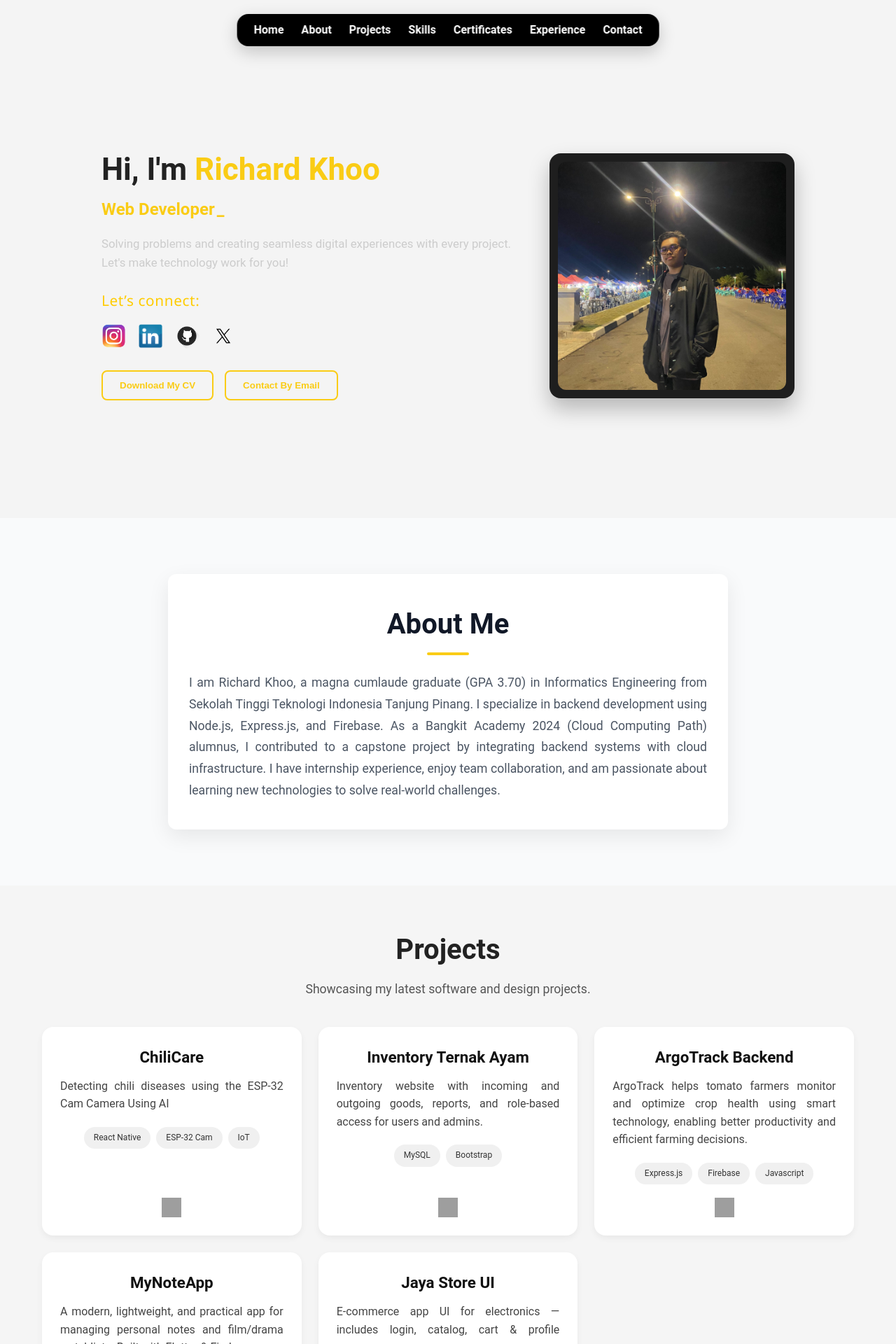
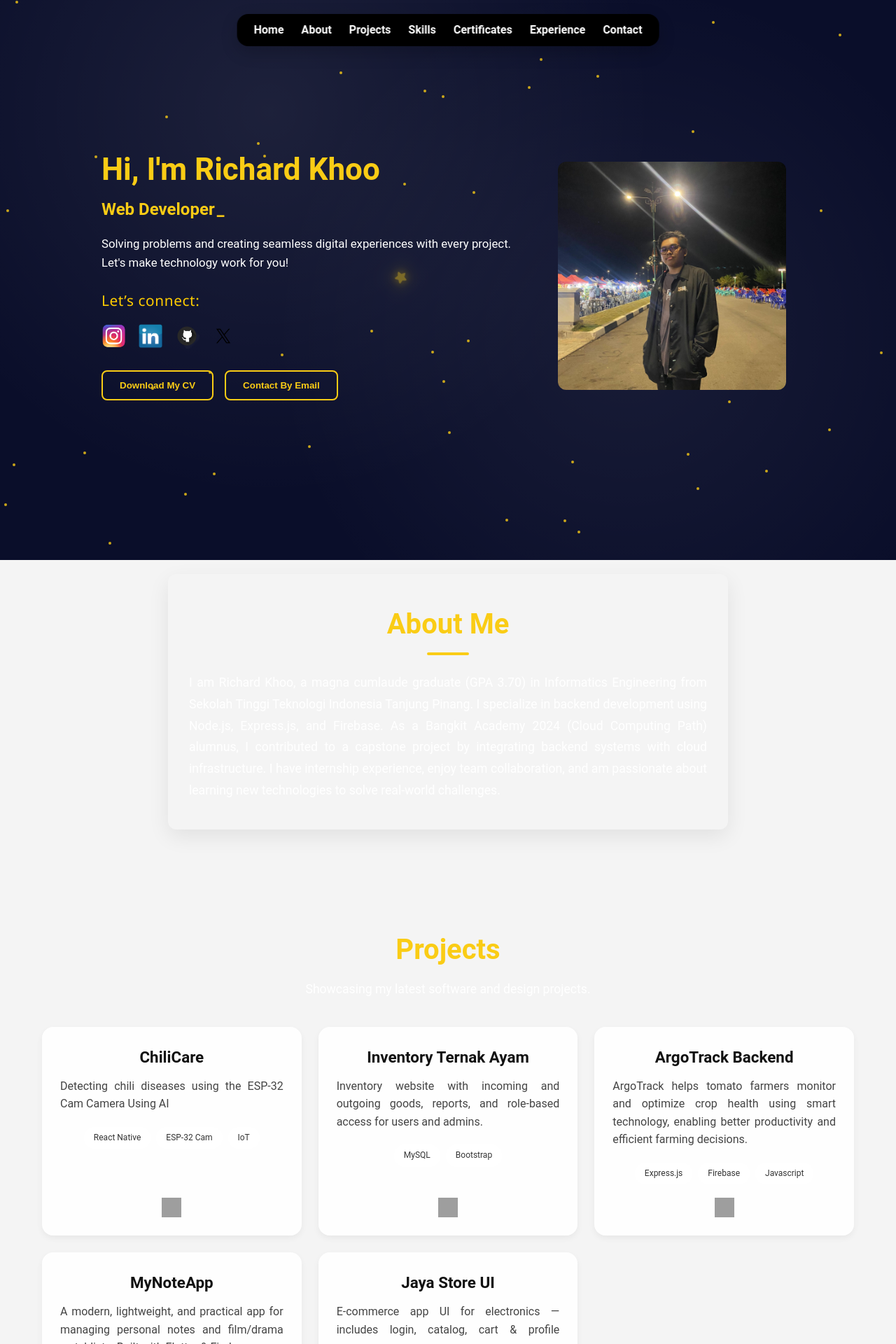
Before and after one commit to Catkoo/Richard-Khoo_React, a React (Vite) app: page / in a window 1280 px wide. Shown: the top 1920 px of the page at 70% size. Built offline with nearby package versions, Linux system fonts and the light colour scheme; grey boxes are pictures that could not be loaded.

Commit message:
Update UI

```diff
--- a/css/styles.css
+++ b/css/styles.css
@@ -21,6 +21,7 @@ html {
 section {
     scroll-margin-top: 100px;
 }
+
 
 /* Navbar */
 .navbar {
@@ -115,6 +116,7 @@ section {
     font-size: 2.75rem;
     font-weight: bold;
     line-height: 1.2;
+    color: #facc15;
 }
 
 .main-title span {
@@ -131,7 +133,7 @@ section {
 .intro {
     font-size: 1.05rem;
     margin-bottom: 1.25rem;
-    color: #ccc;
+    color: #fff;
     line-height: 1.6;
 }
 
@@ -203,11 +205,7 @@ section {
 .tilt-box {
     flex: 1 1 300px;
     max-width: 350px;
-    /* Ukuran dikurangi */
-    background: #1e1e1e;
-    border-radius: 1rem;
     padding: 0.75rem;
-    box-shadow: 0 15px 30px rgba(0, 0, 0, 0.25);
     transition: transform 0.4s ease;
 }
 
@@ -233,8 +231,6 @@ section {
 /* About Section */
 .about {
     padding: 80px 20px;
-    background-color: #f9fafb;
-    /* Warna abu terang */
     width: 100%;
     display: flex;
     justify-content: center;
@@ -242,7 +238,6 @@ section {
 }
 
 .about-content {
-    background: white;
     border-radius: 12px;
     padding: 40px 30px;
     max-width: 800px;
@@ -256,6 +251,7 @@ section {
     text-align: center;
     color: #111827;
     position: relative;
+    color: #facc15;
 }
 
 .about h2::after {
@@ -270,7 +266,7 @@ section {
 
 .about p {
     font-size: 1.1rem;
-    color: #4b5563;
+    color: #fff;
     line-height: 1.75;
     text-align: justify;
 }
@@ -290,14 +286,13 @@ section {
 /* Skills Section */
 .skills {
     padding: 60px 20px;
-    background-color: #ffffff;
     text-align: center;
 }
 
 .skills h2 {
     font-size: 2.5rem;
     margin-bottom: 40px;
-    color: #222;
+    color: #facc15;
 }
 
 .skills-list {
@@ -309,7 +304,8 @@ section {
 }
 
 .skill-item {
-    background: linear-gradient(to right, #f8f8f8, #eaeaea);
+    background: rgba(255, 255, 255, 0.85);
+    backdrop-filter: blur(12px);
     border: none;
     padding: 14px 24px;
     color: #222;
@@ -333,11 +329,12 @@ section {
 .certificates {
     padding: 60px 20px;
     text-align: center;
-    background-color: #f5f5f5;
 }
 
 .certificates h2 {
-    font-size: 40px; }
+    font-size: 40px;
+    color: #facc15;
+}
 
 .certificate-grid {
     display: flex;
@@ -348,11 +345,11 @@ section {
 }
 
 .certificate-card {
-    background: #fff;
+    background: rgba(255, 255, 255, 0.85);
+    backdrop-filter: blur(12px);
     border-radius: 16px;
     box-shadow: 0 6px 16px rgba(0, 0, 0, 0.1);
     width: 300px;
-    /* 🔼 Ukuran diperbesar */
     text-decoration: none;
     color: inherit;
     transition: transform 0.3s ease, box-shadow 0.3s ease;
@@ -388,13 +385,12 @@ section {
     padding: 20px;
     text-align: center;
     min-height: 100vh;
-    background-color: #ffffff;
 }
 
 .experience h2 {
     font-size: 40px;
     margin-bottom: 10px;
-    color: #222;
+    color: #facc15;
     scroll-margin-top: 100px;
 }
 
@@ -436,7 +432,8 @@ section {
 }
 
 .timeline-item .content {
-    background: #fff;
+    background: rgba(255, 255, 255, 0.85);
+    backdrop-filter: blur(12px);
     color: #000;
     padding: 20px;
     border: 1px solid #000;
@@ -492,18 +489,17 @@ section {
 .contact {
     padding: 40px 20px;
     text-align: center;
-    background-color: #f5f5f5;
 }
 
 .contact h1 {
     font-size: 2rem;
     margin-bottom: 20px;
-    color: #333;
+    color: #facc15;
 }
 
 .contact p {
     font-size: 1rem;
-    color: #555;
+    color: #fff;
     margin-bottom: 30px;
 }
 
@@ -511,10 +507,7 @@ section {
 .container-contact {
     max-width: 600px;
     margin: 0 auto;
-    background: #fff;
     padding: 20px;
-    border-radius: 10px;
-    box-shadow: 0 4px 8px rgba(0, 0, 0, 0.1);
 }
 
 .email-link {
@@ -546,18 +539,17 @@ section {
 .projects {
     padding: 60px 20px;
     text-align: center;
-    background-color: #f5f5f5;
 }
 
 .projects h2 {
     font-size: 2.5rem;
     margin-bottom: 10px;
-    color: #222;
+    color: #facc15;
 }
 
 .projects p {
     font-size: 1.1rem;
-    color: #555;
+    color: #fff;
     margin-bottom: 40px;
 }
 
@@ -578,7 +570,8 @@ section {
 }
 
 .project {
-    background-color: #fff;
+    background: rgba(255, 255, 255, 0.85);
+    backdrop-filter: blur(12px);
     border-radius: 16px;
     padding: 24px;
     text-align: center;
@@ -629,7 +622,8 @@ section {
 }
 
 .tags span {
-    background-color: #f0f0f0;
+    background: rgba(255, 255, 255, 0.85);
+    backdrop-filter: blur(12px);
     color: #333;
     padding: 6px 14px;
     font-size: 0.75rem;
@@ -647,6 +641,7 @@ section {
     margin-top: auto;
     display: flex;
     justify-content: center;
+    background: rgba(255, 255, 255, 0.85);
 }
 
 .github-icon img {
@@ -672,10 +667,8 @@ section {
     text-align: center;
     padding: 20px;
     margin-top: 40px;
-    background-color: #111;
     color: #fff;
     font-size: 0.9rem;
-    border-top: 1px solid #444;
 }
 
 .mobile-menu-label {
@@ -762,19 +755,7 @@ section {
             max-width: 220px;
             width: 100%;
             margin: 0 auto;
-            padding: 0.4rem 0.4rem 0 0.4rem;
-            background: #1e1e1e;
-            border: 1px solid #facc15;
             animation: glow-border 2s ease-in-out infinite alternate;
-        }
-        @keyframes glow-border {
-            0% {
-                box-shadow: 0 0 5px #facc15;
-            }
-
-            100% {
-                box-shadow: 0 0 15px #facc15;
-            }
         }
 
         .profile-image {
--- a/src/App.jsx
+++ b/src/App.jsx
@@ -1,6 +1,7 @@
 import './index.css';
 import { useEffect } from "react";
 import RevealWrapper from './components/RevealWrapper';
+import AnimatedBackground from './components/AnimatedBackground';
 
 import Navbar from './components/Navbar';
 import Home from './sections/Home';
@@ -23,6 +24,7 @@ function App() {
 
   return (
     <>
+      <AnimatedBackground />
       <header>
         <Navbar />
       </header>
--- /dev/null
+++ b/src/components/AnimatedBackground.css
@@ -0,0 +1,74 @@
+.animated-background {
+    position: fixed;
+    top: 0;
+    left: 0;
+    width: 100%;
+    height: 100%;
+    z-index: -1;
+    overflow: hidden;
+    pointer-events: none;
+
+    background: radial-gradient(circle at 30% 20%, rgba(255, 255, 255, 0.08), transparent 50%),
+        radial-gradient(circle at 70% 60%, rgba(255, 255, 255, 0.06), transparent 50%),
+        linear-gradient(to bottom right, #0a0e2a, #0a0e2a);
+}
+
+.dot {
+    position: absolute;
+    width: 4px;
+    height: 4px;
+    background-color: #facc15;
+    border-radius: 50%;
+    opacity: 0.8;
+}
+
+.meteor {
+    position: fixed;
+    width: 20px;
+    height: 20px;
+    z-index: 1;
+    pointer-events: none;
+}
+
+.meteor-icon {
+    font-size: 18px;
+    color: #facc15;
+    filter: drop-shadow(0 0 6px rgba(255, 204, 0, 0.9)) drop-shadow(0 0 12px rgba(255, 204, 0, 0.6));
+    position: relative;
+}
+
+.meteor.left::after {
+    transform: translate(-50%, -50%) rotate(-45deg);
+}
+
+.meteor.left {
+    animation: fallLeft 8s linear forwards;
+}
+
+.meteor.right {
+    animation: fallRight 8s linear forwards;
+}
+
+@keyframes fallLeft {
+    0% {
+        transform: translate(30vw, -20vh) rotate(-45deg);
+        opacity: 1;
+    }
+
+    100% {
+        transform: translate(-120vw, 120vh) rotate(-45deg);
+        opacity: 0;
+    }
+}
+
+@keyframes fallRight {
+    0% {
+        transform: translate(-30vw, -20vh) rotate(45deg);
+        opacity: 1;
+    }
+
+    100% {
+        transform: translate(120vw, 120vh) rotate(45deg);
+        opacity: 0;
+    }
+}
--- /dev/null
+++ b/src/components/AnimatedBackground.jsx
@@ -0,0 +1,70 @@
+import { useEffect, useState } from 'react';
+import { FaCircle, FaStar } from 'react-icons/fa';
+import './AnimatedBackground.css';
+
+const AnimatedBackground = () => {
+    const [dots, setDots] = useState([]);
+    const [meteors, setMeteors] = useState([]);
+
+    useEffect(() => {
+        const newDots = Array.from({ length: 50 }, () => ({
+            top: Math.random() * 100 + '%',
+            left: Math.random() * 100 + '%',
+        }));
+        setDots(newDots);
+    }, []);
+
+    useEffect(() => {
+        let timeout;
+
+        const spawnSingleMeteorAcak = () => {
+            const id = Date.now();
+            const fromLeft = Math.random() > 0.5;
+            const direction = fromLeft ? 'left' : 'right';
+
+            setMeteors((prev) => [
+                ...prev,
+                {
+                    id,
+                    top: '-10%',
+                    left: direction === 'left' ? '100%' : '-10%',
+                    direction,
+                },
+            ]);
+
+            setTimeout(() => {
+                setMeteors((prev) => prev.filter((m) => m.id !== id));
+            }, 9000);
+
+            timeout = setTimeout(spawnSingleMeteorAcak, 5000);
+        };
+
+        timeout = setTimeout(spawnSingleMeteorAcak, 2000);
+
+        return () => clearTimeout(timeout);
+    }, []);
+
+    return (
+        <div className="animated-background">
+            {dots.map((dot, index) => (
+                <span
+                    key={`dot-${index}`}
+                    className="dot"
+                    style={{ top: dot.top, left: dot.left }}
+                />
+            ))}
+            {meteors.map((meteor) => (
+                <span
+                    key={meteor.id}
+                    className={`meteor ${meteor.direction}`}
+                    style={{ top: meteor.top, left: meteor.left }}
+                >
+                    <span className="meteor-tail" data-direction={meteor.direction}></span>
+                    <FaStar className="meteor-icon" />
+                </span>
+            ))}
+        </div>
+    );
+};
+
+export default AnimatedBackground;
```
